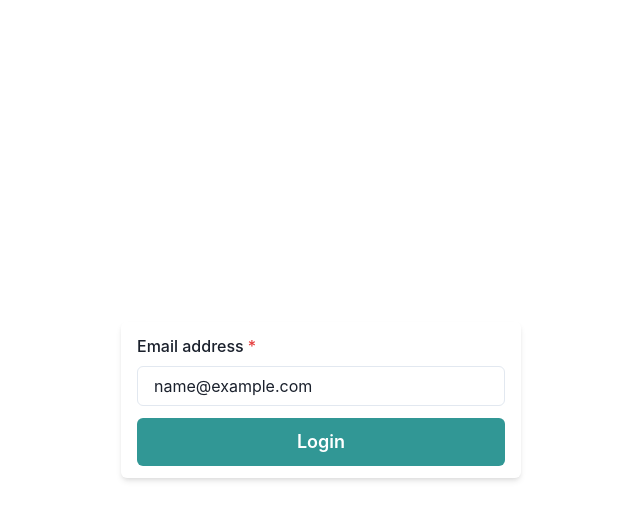
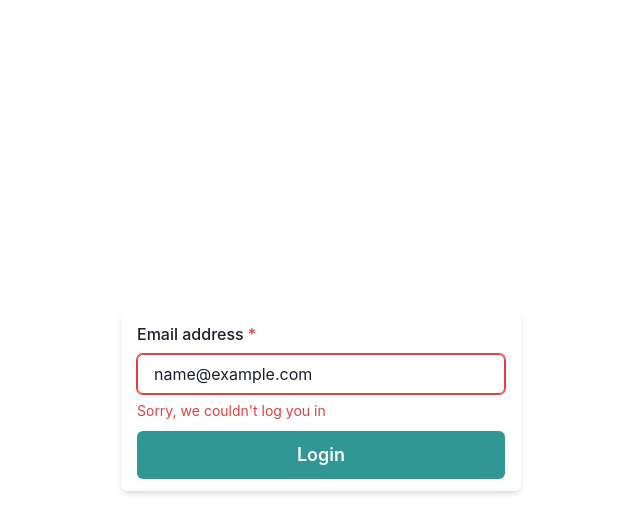
Before and after one commit to abramz/magic-lightspeed-next, a Next.js app: page /login in a window 1280 px wide. Both pictures are taken after typing "name@example.com" into the empty fields and a click on the button "Login". Shown: the top 532 px of the page, without its empty margins (319-959 px from the left). Built offline with nearby package versions, Linux system fonts and the light colour scheme; no server answers; what magic-sdk would draw is missing.

Commit message:
adds error message & validates magic token

```diff
--- a/src/pages/api/login.ts
+++ b/src/pages/api/login.ts
@@ -11,6 +11,7 @@ import { setLoginSession } from '../../authentication/session'
 export default async function login(req: NextApiRequest, res: NextApiResponse) {
   try {
     const didToken = req.headers.authorization.substr(7)
+    await magic.token.validate(didToken)
     const metadata = await magic.users.getMetadataByToken(didToken)
     const session = { ...metadata }
 
--- a/src/pages/login.tsx
+++ b/src/pages/login.tsx
@@ -1,13 +1,27 @@
 import React from 'react'
 import Router from 'next/router'
-import { Button, Flex, FormControl, FormLabel, Input } from '@chakra-ui/react'
+import {
+  Button,
+  Flex,
+  FormControl,
+  FormErrorMessage,
+  FormLabel,
+  Input,
+} from '@chakra-ui/react'
 import { magic } from '../magic'
 import { APPLICATION_JSON } from '../constants'
 import Page from '../components/Page'
+import {
+  EMAIL_ERROR_MESSAGE,
+  EMAIL_LABEL,
+  EMAIL_PLACEHOLDER,
+  LOGIN_BUTTON,
+} from '../strings/login'
 
 export default function Login() {
   const [email, setEmail] = React.useState('')
   const [isLoggingIn, setIsLoggingIn] = React.useState(false)
+  const [hasError, setHasError] = React.useState(false)
 
   const handleLogin = React.useCallback(
     async (event) => {
@@ -40,8 +54,14 @@ export default function Login() {
           },
         })
 
-        res.ok && Router.push('/')
-      } catch {}
+        if (res.ok) {
+          Router.push('/')
+        } else {
+          throw new Error('Not logged in')
+        }
+      } catch {
+        setHasError(true)
+      }
 
       setIsLoggingIn(false)
     },
@@ -51,6 +71,7 @@ export default function Login() {
   const handleEmailChange = React.useCallback(
     (event: React.ChangeEvent<HTMLInputElement>) => {
       setEmail(event.target.value)
+      setHasError(false)
     },
     []
   )
@@ -66,15 +87,17 @@ export default function Login() {
           py={3}
         >
           <form onSubmit={handleLogin} style={{ width: '100%' }}>
-            <FormControl id="email" isRequired>
-              <FormLabel>Email address</FormLabel>
+            <FormControl id="email" isRequired isInvalid={hasError}>
+              <FormLabel>{EMAIL_LABEL}</FormLabel>
               <Input
                 type="email"
                 value={email}
                 onChange={handleEmailChange}
-                placeholder="Enter your email address"
-                colorScheme="teal"
+                placeholder={EMAIL_PLACEHOLDER}
               />
+              {hasError && (
+                <FormErrorMessage>{EMAIL_ERROR_MESSAGE}</FormErrorMessage>
+              )}
             </FormControl>
             <Button
               type="submit"
@@ -84,7 +107,7 @@ export default function Login() {
               w="100%"
               mt={3}
             >
-              Login
+              {LOGIN_BUTTON}
             </Button>
           </form>
         </Flex>
--- /dev/null
+++ b/src/strings/login.ts
@@ -0,0 +1,7 @@
+export const EMAIL_LABEL = 'Email address'
+
+export const EMAIL_PLACEHOLDER = 'Enter your email address'
+
+export const EMAIL_ERROR_MESSAGE = "Sorry, we couldn't log you in"
+
+export const LOGIN_BUTTON = 'Login'
```
Also changed, not shown: 1 other file (tests, documents, lock files or other folders).
